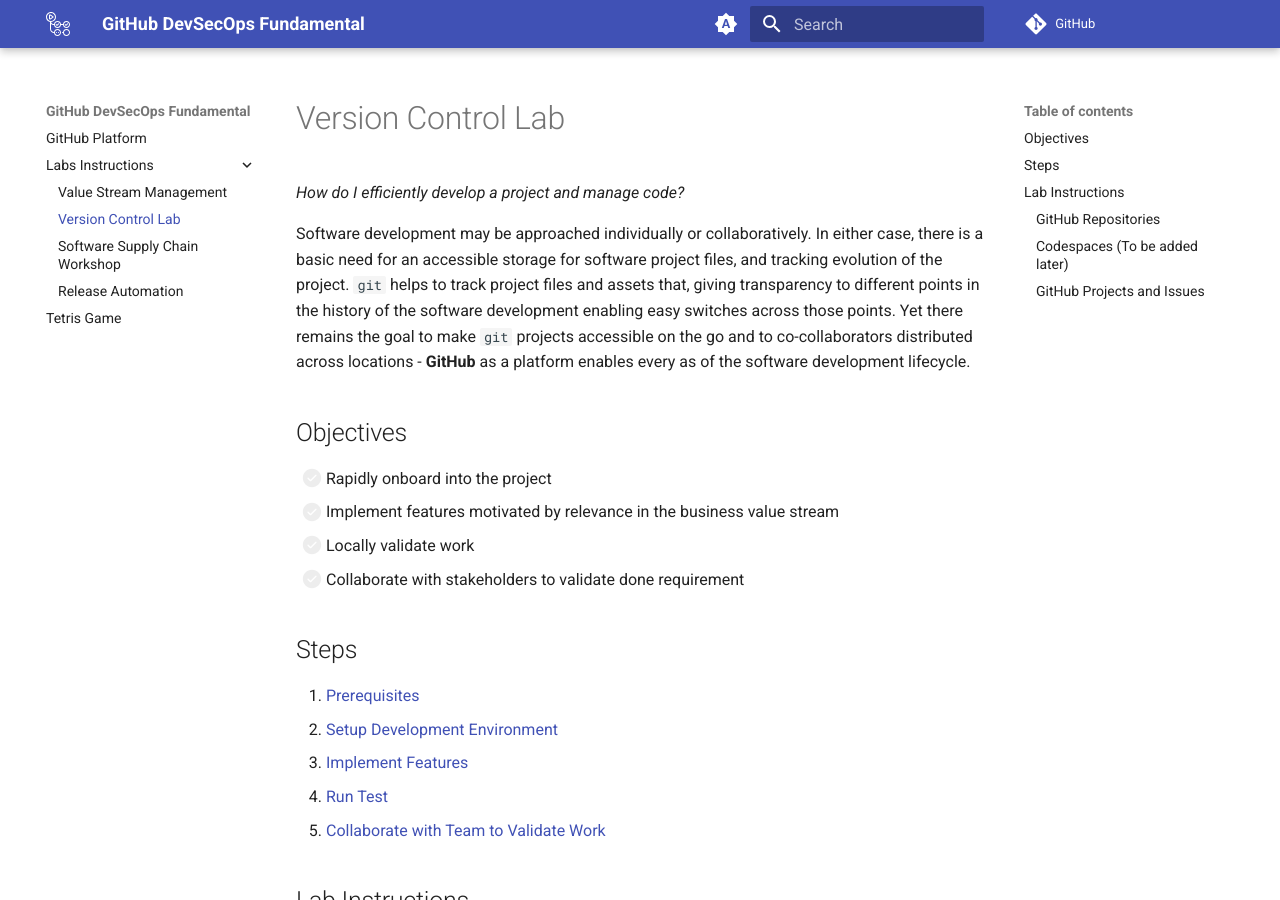
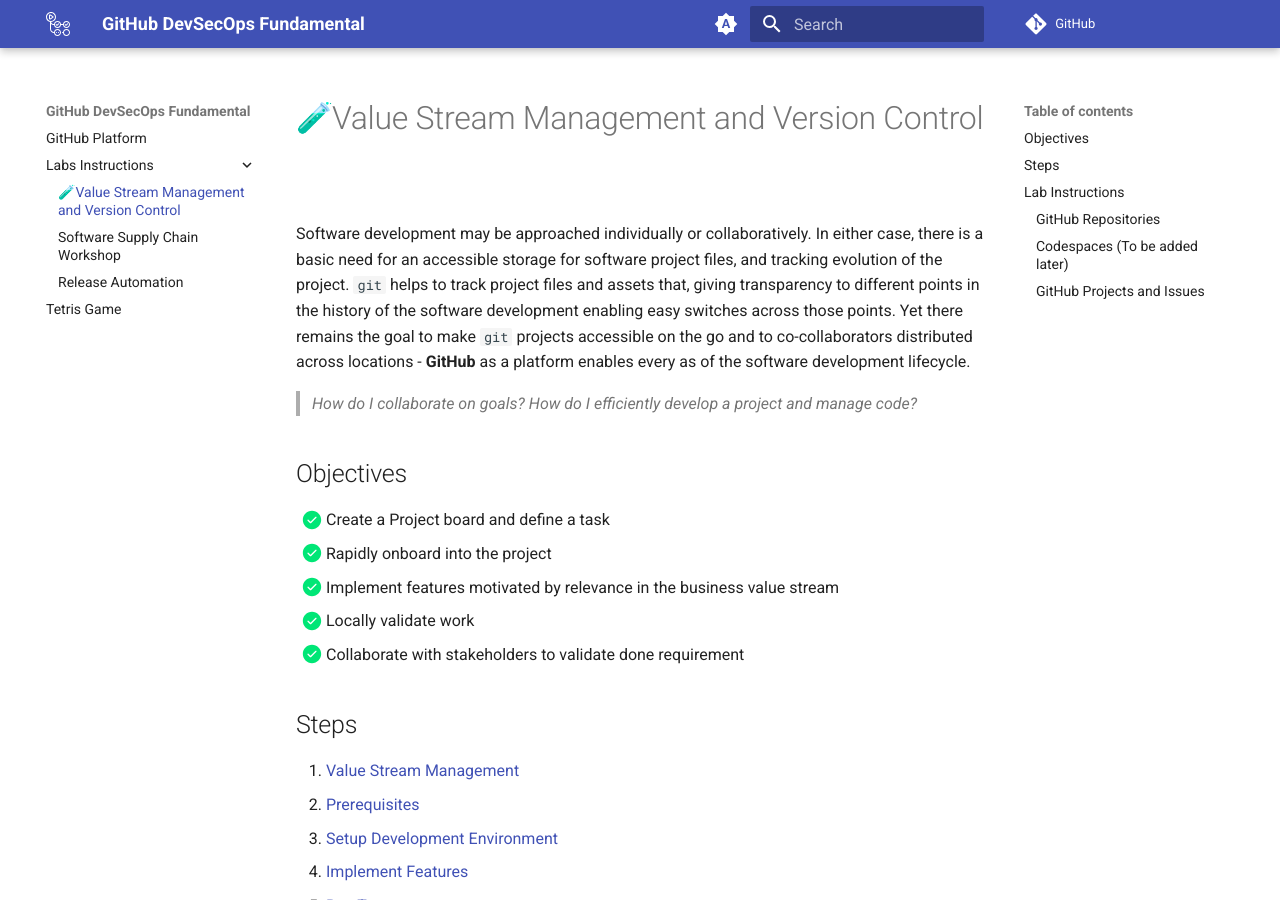
Before and after one commit to githubuniverseworkshops/github-devsecops-fundamentals, an MkDocs documentation site: the page built from docs/Version-Control/index.md, in a window 1280 px wide and 900 px high. Built offline with MkDocs 1.6.1 and Material for MkDocs 9.7.7, drawn with Linux system fonts in a browser that asks for light colours; emoji names are drawn with the system emoji font; comment, search, counter and statistics services are not loaded.

Commit message:
Improve labs

```diff
--- a/docs/Version-Control/index.md
+++ b/docs/Version-Control/index.md
@@ -1,18 +1,21 @@
-# Version Control Lab
-
-_How do I efficiently develop a project and manage code?_
+# :test_tube:Value Stream Management and Version Control
 
 Software development may be approached individually or collaboratively. In either case, there is a basic need for an accessible storage for software project files, and tracking evolution of the project. `git` helps to track project files and assets that, giving transparency to different points in the history of the software development enabling easy switches across those points. Yet there remains the goal to make `git` projects accessible on the go and to co-collaborators distributed across locations - **GitHub** as a platform enables every as of the software development lifecycle.
 
+> _How do I collaborate on goals?_
+> _How do I efficiently develop a project and manage code?_
+
 ## Objectives
 
-- [ ] Rapidly onboard into the project
-- [ ] Implement features motivated by relevance in the business value stream
-- [ ] Locally validate work
-- [ ] Collaborate with stakeholders to validate done requirement
+- [x] Create a Project board and define a task
+- [x] Rapidly onboard into the project
+- [x] Implement features motivated by relevance in the business value stream
+- [x] Locally validate work
+- [x] Collaborate with stakeholders to validate done requirement
 
 ## Steps
 
+1. [Value Stream Management](./value-stream-management.md)
 1. [Prerequisites](./prerequisites.md)
 1. [Setup Development Environment](./setup.md)
 1. [Implement Features](./implement-features.md)
--- a/mkdocs.yml
+++ b/mkdocs.yml
@@ -92,7 +92,6 @@
 nav:
   - index.md
   - Labs Instructions:
-      - Value-Stream-Management/index.md
       - Version-Control/index.md
       - Software-Supply-Chain/index.md
       - Release-Automation/index.md
```
Also changed, not shown: docs/Value-Stream-Management/index.md (deleted, +0 -1 lines), docs/Version-Control/value-stream-management.md (added, +7 -0 lines), 1 other file.
